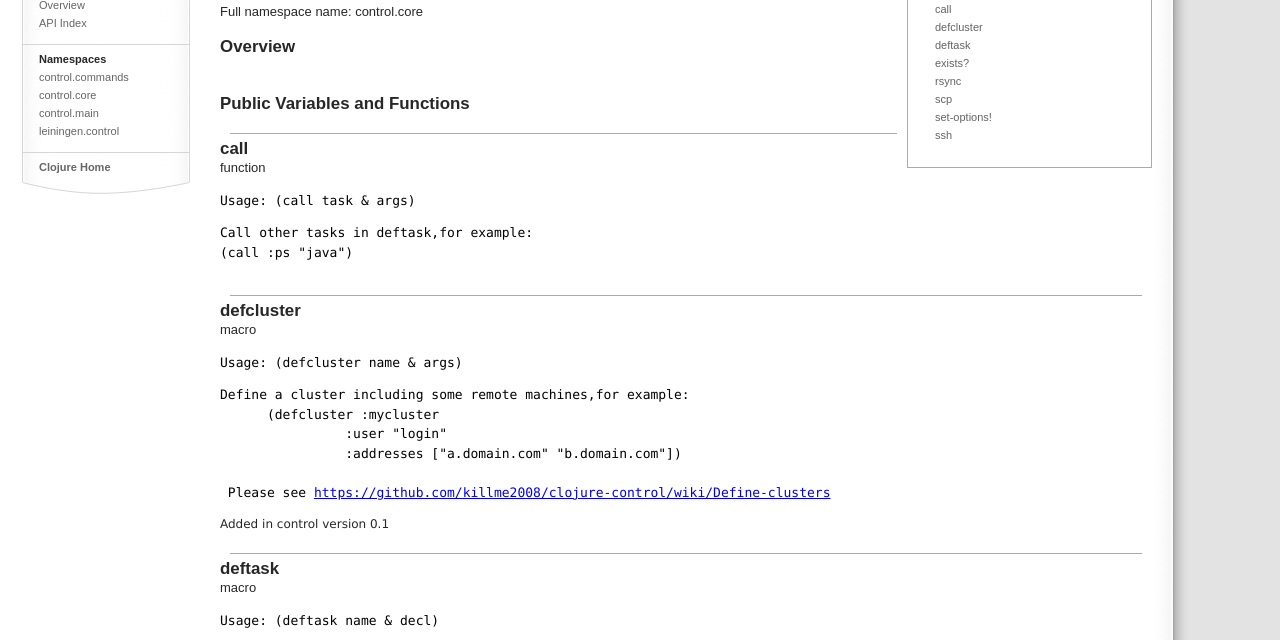
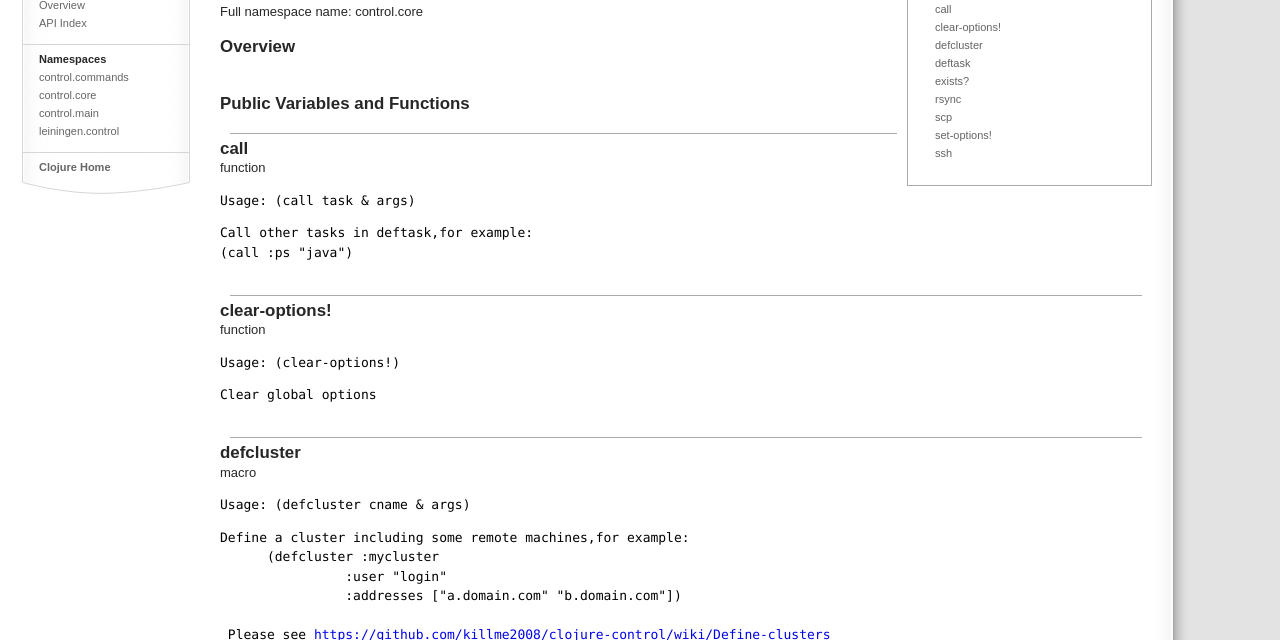
Before and after one commit to killme2008/clojure-control, a plain HTML site: page control.core-api.html in a window 1280 px wide. Shown: the part 156-796 px from the top of the page. Drawn offline with Linux system fonts and the light colour scheme.

Commit message:
Documentation update

```diff
--- a/control.core-api.html
+++ b/control.core-api.html
@@ -54,6 +54,8 @@ namespace.
     <div style="margin-left: 1em;" class="toc-entry">
       <a href="#control.core/call">call</a>
     </div><div style="margin-left: 1em;" class="toc-entry">
+      <a href="#control.core/clear-options!">clear-options!</a>
+    </div><div style="margin-left: 1em;" class="toc-entry">
       <a href="#control.core/defcluster">defcluster</a>
     </div><div style="margin-left: 1em;" class="toc-entry">
       <a href="#control.core/deftask">deftask</a>
@@ -99,9 +101,20 @@ namespace.
 </div><div id="var-entry">
   <br />
   <hr />
+  <h2 id="control.core/clear-options!">clear-options!</h2>
+  <span id="var-type">function</span><br />
+  <pre id="var-usage">Usage: (clear-options!)
+</pre>
+  <pre id="var-docstr">Clear global options</pre>
+
+
+
+</div><div id="var-entry">
+  <br />
+  <hr />
   <h2 id="control.core/defcluster">defcluster</h2>
   <span id="var-type">macro</span><br />
-  <pre id="var-usage">Usage: (defcluster name &amp; args)
+  <pre id="var-usage">Usage: (defcluster cname &amp; args)
 </pre>
   <pre id="var-docstr">Define a cluster including some remote machines,for example:
       (defcluster :mycluster
@@ -118,7 +131,7 @@ namespace.
   <hr />
   <h2 id="control.core/deftask">deftask</h2>
   <span id="var-type">macro</span><br />
-  <pre id="var-usage">Usage: (deftask name &amp; decl)
+  <pre id="var-usage">Usage: (deftask tname &amp; decl)
 </pre>
   <pre id="var-docstr">Define a task for executing on remote machines:
  (deftask :date "Get date from remote machines"
@@ -179,7 +192,7 @@ Valid options:
   <hr />
   <h2 id="control.core/set-options!">set-options!</h2>
   <span id="var-type">function</span><br />
-  <pre id="var-usage">Usage: (set-options! key value)
+  <pre id="var-usage">Usage: (set-options! key value &amp; kvs)
 </pre>
   <pre id="var-docstr">Set global options for ssh,scp and rsync,
  key and value  could be:
@@ -189,6 +202,7 @@ Valid options:
 :scp-options       a scp options string
 :rsync-options    a rsync options string.
 :user                    global user for cluster,if cluster do not have :user ,it will use this by default.
+:parallel               if to execute task on remote machines in parallel,default is false
 
 Example:
       (set-options! :ssh-options "-o ConnectTimeout=3000")
```
Also changed, not shown: api-index.html (+1 -0 lines), index.html (+1 -1 lines), 1 other file.
